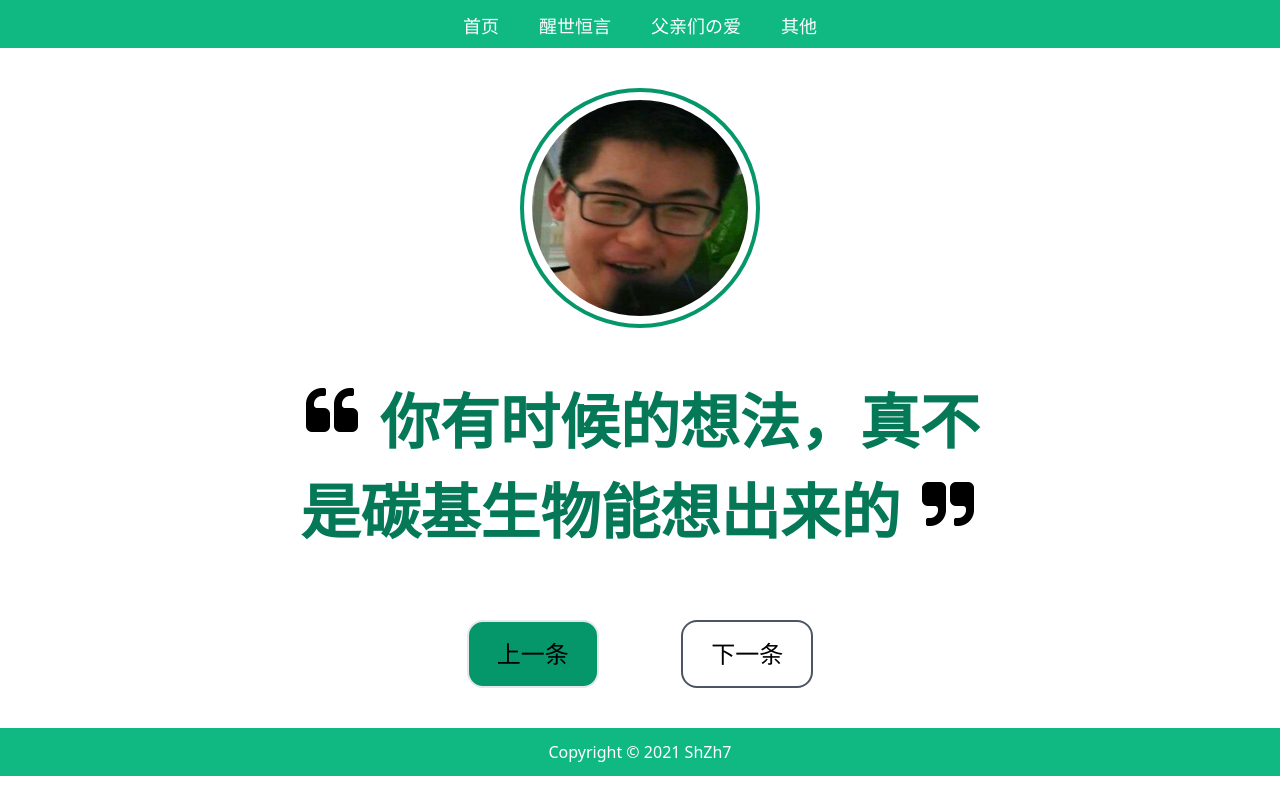
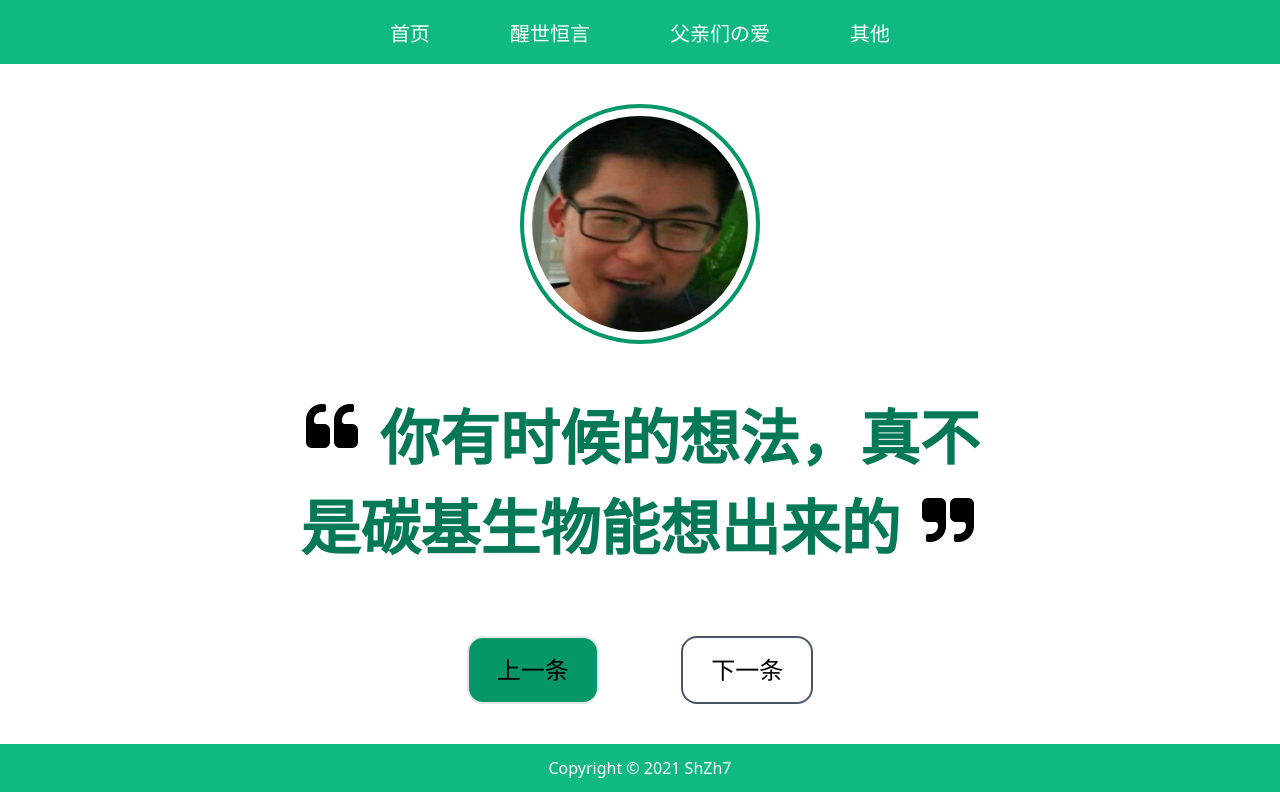
Before and after one commit to Sh-Zh-7/BBKing-sjx, a Nuxt app: page /sayings in a window 1280 px wide. Built offline with nearby package versions, Linux system fonts and the light colour scheme.

Commit message:
style(comp): adjust navigation bar's padding and text size.

```diff
--- a/components/Navigation.vue
+++ b/components/Navigation.vue
@@ -1,17 +1,17 @@
 <template>
-  <header class='w-full h-12 pt-3 bg-green-500'>
+  <header class='w-full h-16 pt-5 bg-green-500'>
     <nav class='text-center'>
       <NuxtLink to='/'>
-        <span class='px-5 text-lg font-medium text-white'>首页</span>
+        <span class='px-10 text-xl font-medium text-white'>首页</span>
       </NuxtLink>
       <NuxtLink to='/sayings'>
-        <span class='px-5 text-lg font-medium text-white'>醒世恒言</span>
+        <span class='px-10 text-xl font-medium text-white'>醒世恒言</span>
       </NuxtLink>
       <NuxtLink to='/videos'>
-        <span class='px-5 text-lg font-medium text-white'>父亲们の爱</span>
+        <span class='px-10 text-xl font-medium text-white'>父亲们の爱</span>
       </NuxtLink>
       <NuxtLink to='/about'>
-        <span class='px-5 text-lg font-medium text-white'>其他</span>
+        <span class='px-10 text-xl font-medium text-white'>其他</span>
       </NuxtLink>
     </nav>
   </header>
```
